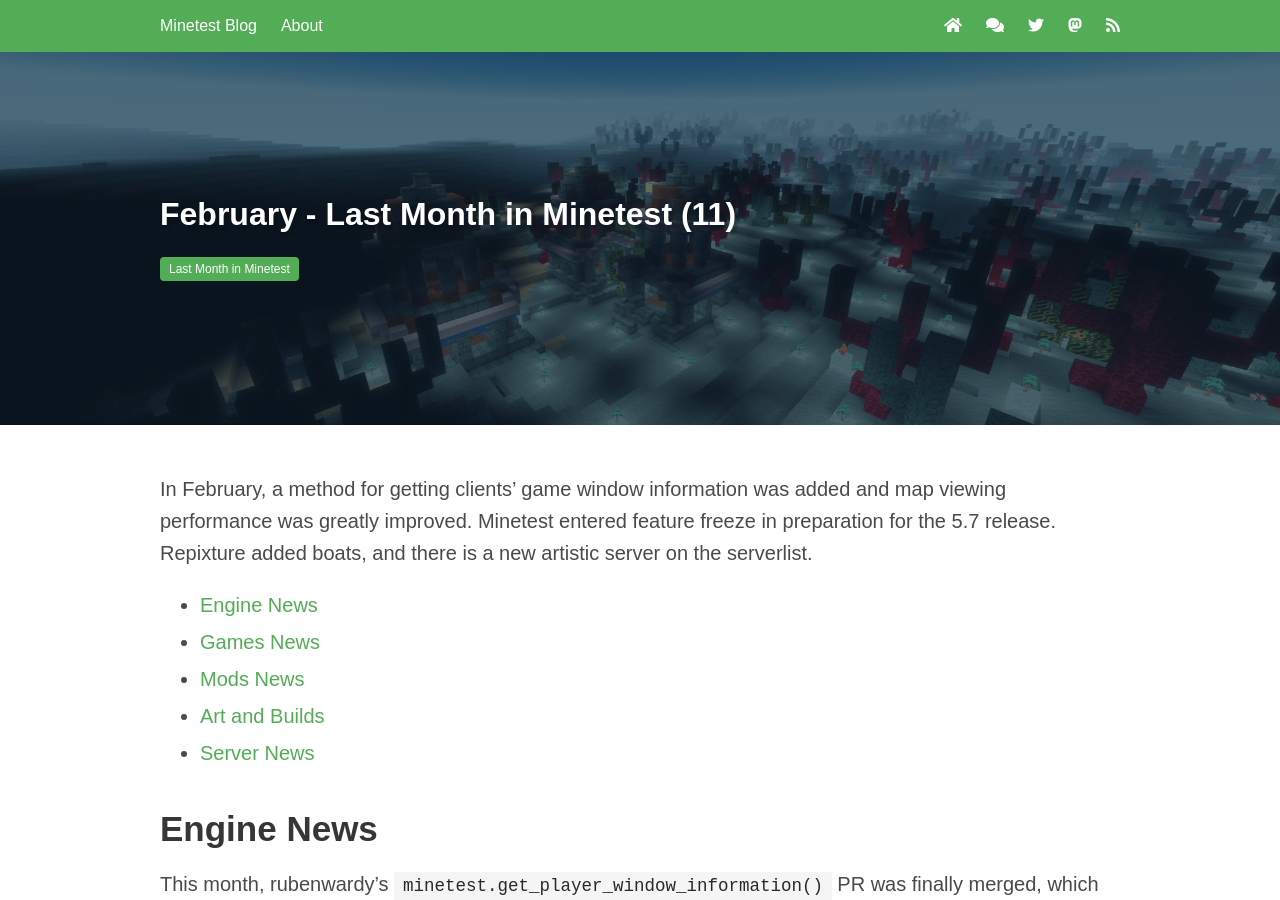
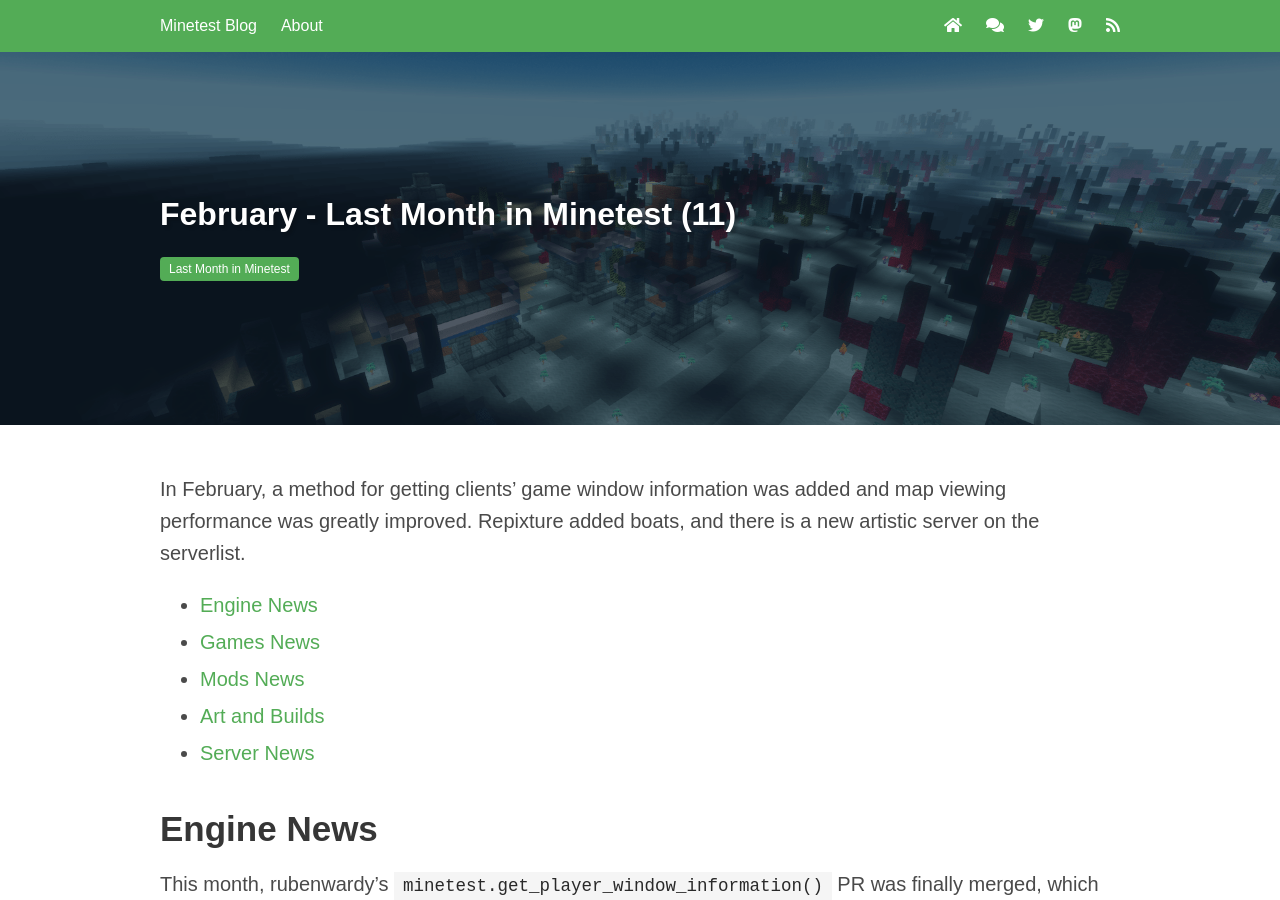
Before and after one commit to minetest/blog, a Jekyll site: the page built from _posts/2023-03-12-February.md, in a window 1280 px wide and 900 px high. Built offline with Jekyll 4.4.1, drawn with Linux system fonts in a browser that asks for light colours; some of the changed text lies outside the part shown.

Commit message:
Fix unclear description, unused image

```diff
--- a/_posts/2023-03-12-February.md
+++ b/_posts/2023-03-12-February.md
@@ -11,9 +11,8 @@
   - ROllerozxa
 description: >
   In February, a method for getting clients' game window information was added and
-  map viewing performance was greatly improved. Minetest entered feature freeze in
-  preparation for the 5.7 release. Repixture added boats, and there is a new
-  artistic server on the serverlist.
+  map viewing performance was greatly improved. Repixture added boats, and there
+  is a new artistic server on the serverlist.
 image: /static/blog/2023_February/header.png
 #forum_topic: https://forum.minetest.net/viewtopic.php?f=18&t=29202
 tags:
@@ -26,8 +25,7 @@
 ---
 
 In February, a method for getting clients' game window information was added and
-map viewing performance was greatly improved. Minetest entered feature freeze in
-preparation for the 5.7 release. Repixture added boats, and there is a new
+map viewing performance was greatly improved. Repixture added boats, and there is a new
 artistic server on the serverlist.
 
 <!-- more -->
```
Also changed, not shown: other parts of _posts/2023-03-12-February.md (+3 -0 lines).
